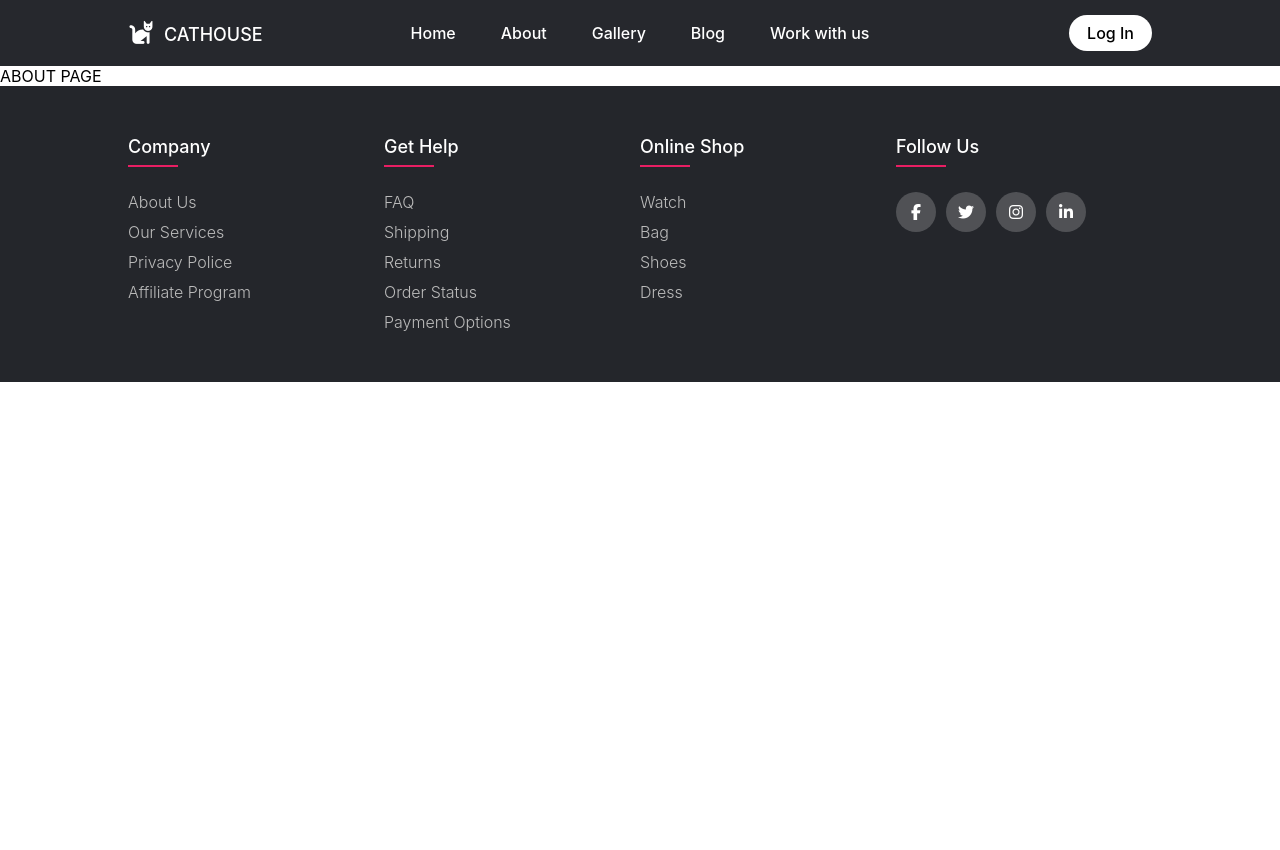
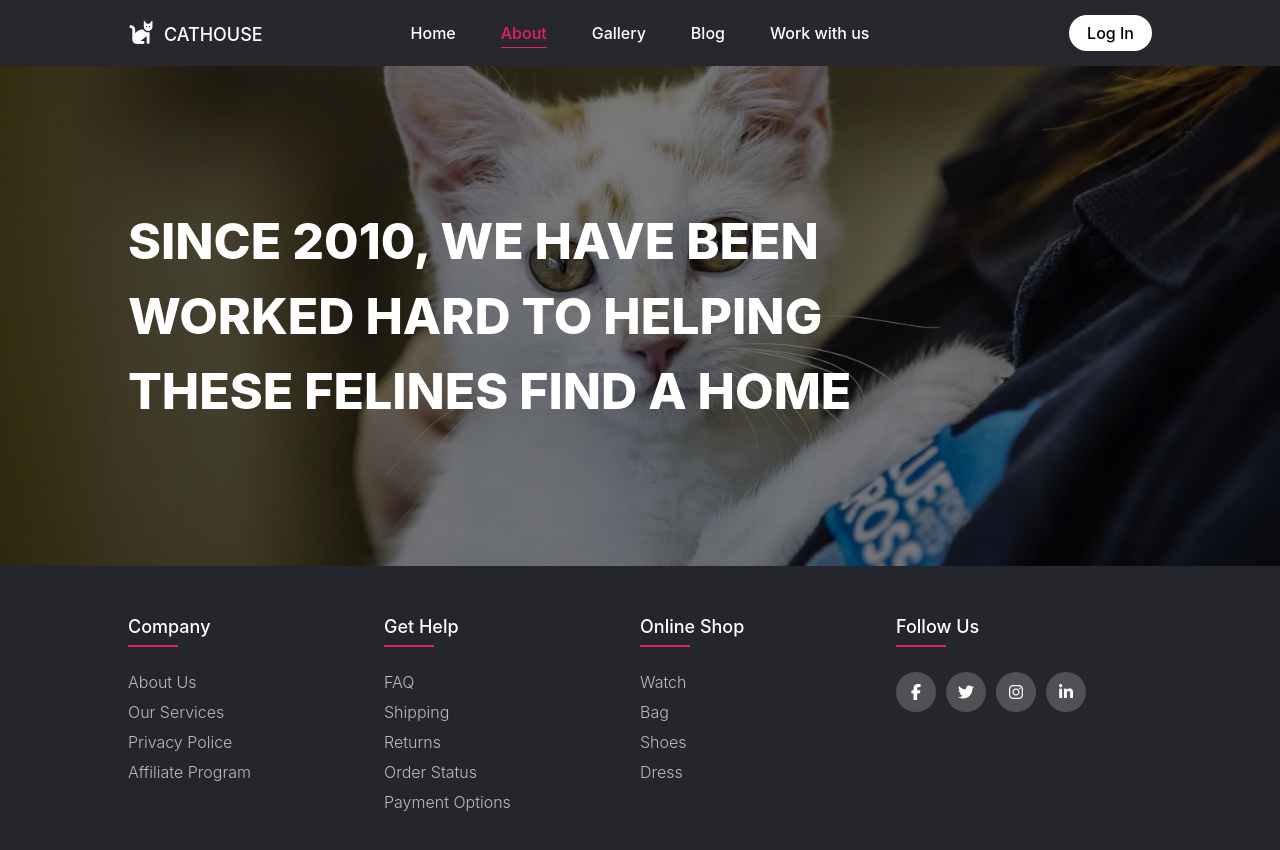
Before and after one commit to accLukePex/exercise-cards-react, a React (Create React App) app: page /about in a window 1280 px wide. Shown: the top 850 px of the page. Before the commit the page ends 800 px from the top, so only its background shows below. Built offline with nearby package versions, Linux system fonts and the light colour scheme; no server answers.

Commit message:
updated: routes, jumbotron images & active NavLinks

```diff
--- a/src/components/About/About.tsx
+++ b/src/components/About/About.tsx
@@ -1,7 +1,15 @@
 import React from "react";
+import Jumbotron from "../Jumbotron/Jumbotron";
 
 const About = () => {
-  return <div>ABOUT PAGE</div>;
+  return (
+    <>
+      <Jumbotron
+        imageUrl="/assets/jumbotron-about.jpg"
+        text="Since 2010, we have been worked hard to helping these felines find a home"
+      />
+    </>
+  );
 };
 
 export default About;
--- a/src/components/Home/Home.tsx
+++ b/src/components/Home/Home.tsx
@@ -8,7 +8,10 @@ interface HomeProps {
 const Home: React.FC<HomeProps> = ({ initialCats }) => {
   return (
     <>
-      <Jumbotron />
+      <Jumbotron
+        imageUrl="/assets/jumbotron-home.jpg"
+        text="Find Your Perfect Feline Friend: Adorable Kittens Awaiting Their Forever Home!"
+      />
       <MainComponent cats={initialCats} />
     </>
   );
--- a/src/components/Jumbotron/Jumbotron.css
+++ b/src/components/Jumbotron/Jumbotron.css
@@ -2,7 +2,6 @@
   width: 100%;
   height: 500px;
   position: relative;
-  background-image: url(../../assets/Jumbotron-image.jpg);
   background-size: cover;
   background-position: center;
   z-index: -2;
@@ -35,4 +34,5 @@
   font-size: 50px;
   font-weight: 800;
   line-height: 75px;
+  padding-right: 280px;
 }
--- a/src/components/Jumbotron/Jumbotron.tsx
+++ b/src/components/Jumbotron/Jumbotron.tsx
@@ -2,17 +2,19 @@ import "./Jumbotron.css";
 import Container from "../Container";
 import styles from "../TopBar/Navbar.module.css";
 
-function Jumbotron() {
+interface JumbotronProps {
+  imageUrl: string;
+  text: string;
+}
+
+const Jumbotron: React.FC<JumbotronProps> = ({ imageUrl, text }) => {
   return (
-    <div className="jumbotron">
+    <div className="jumbotron" style={{ backgroundImage: `url(${imageUrl})` }}>
       <Container classname={styles.flex}>
-        <div className="main-title">
-          Find Your Perfect Feline Friend: <br /> Adorable Kittens Awaiting{" "}
-          <br /> Their Forever Home!
-        </div>
+        <div className="main-title">{text}</div>
       </Container>
     </div>
   );
-}
+};
 
 export default Jumbotron;
--- a/src/components/TopBar/Navbar.css
+++ b/src/components/TopBar/Navbar.css
@@ -12,7 +12,8 @@ nav {
   height: 100%;
 }
 
-.logo, .log-in-button {
+.logo,
+.log-in-button {
   width: 20%;
 }
 
@@ -52,7 +53,8 @@ nav {
   transition: all 0.3 ease;
 }
 
-.links ul li a:hover {
+.links ul li a:hover,
+.links ul li a.active-link {
   text-decoration: underline;
   color: #e91e63;
   text-underline-offset: 8px;
--- a/src/components/TopBar/Navbar.tsx
+++ b/src/components/TopBar/Navbar.tsx
@@ -1,5 +1,5 @@
 import "./Navbar.css";
-import { Link } from "react-router-dom";
+import { NavLink } from "react-router-dom";
 import Container from "../Container";
 import styles from "./Navbar.module.css";
 
@@ -14,19 +14,39 @@ function Navbar() {
         <div className="links">
           <ul>
             <li>
-              <Link to="/">Home</Link>
+              <NavLink to="/">Home</NavLink>
             </li>
             <li>
-              <Link to="/about">About</Link>
+              <NavLink
+                to="/about"
+                className={({ isActive }) => (isActive ? "active-link" : "")}
+              >
+                About
+              </NavLink>
             </li>
             <li>
-              <Link to="/gallery">Gallery</Link>
+              <NavLink
+                to="/gallery"
+                className={({ isActive }) => (isActive ? "active-link" : "")}
+              >
+                Gallery
+              </NavLink>
             </li>
             <li>
-              <Link to="/blog">Blog</Link>
+              <NavLink
+                to="/blog"
+                className={({ isActive }) => (isActive ? "active-link" : "")}
+              >
+                Blog
+              </NavLink>
             </li>
             <li>
-              <Link to="/work-with-us">Work with us</Link>
+              <NavLink
+                to="/work-with-us"
+                className={({ isActive }) => (isActive ? "active-link" : "")}
+              >
+                Work with us
+              </NavLink>
             </li>
           </ul>
         </div>
```
Also changed, not shown: public/assets/jumbotron-about.jpg (added), public/assets/jumbotron-home.jpg (renamed from src/assets/Jumbotron-image.jpg). Lines whose indentation alone changed are shown as unchanged.
